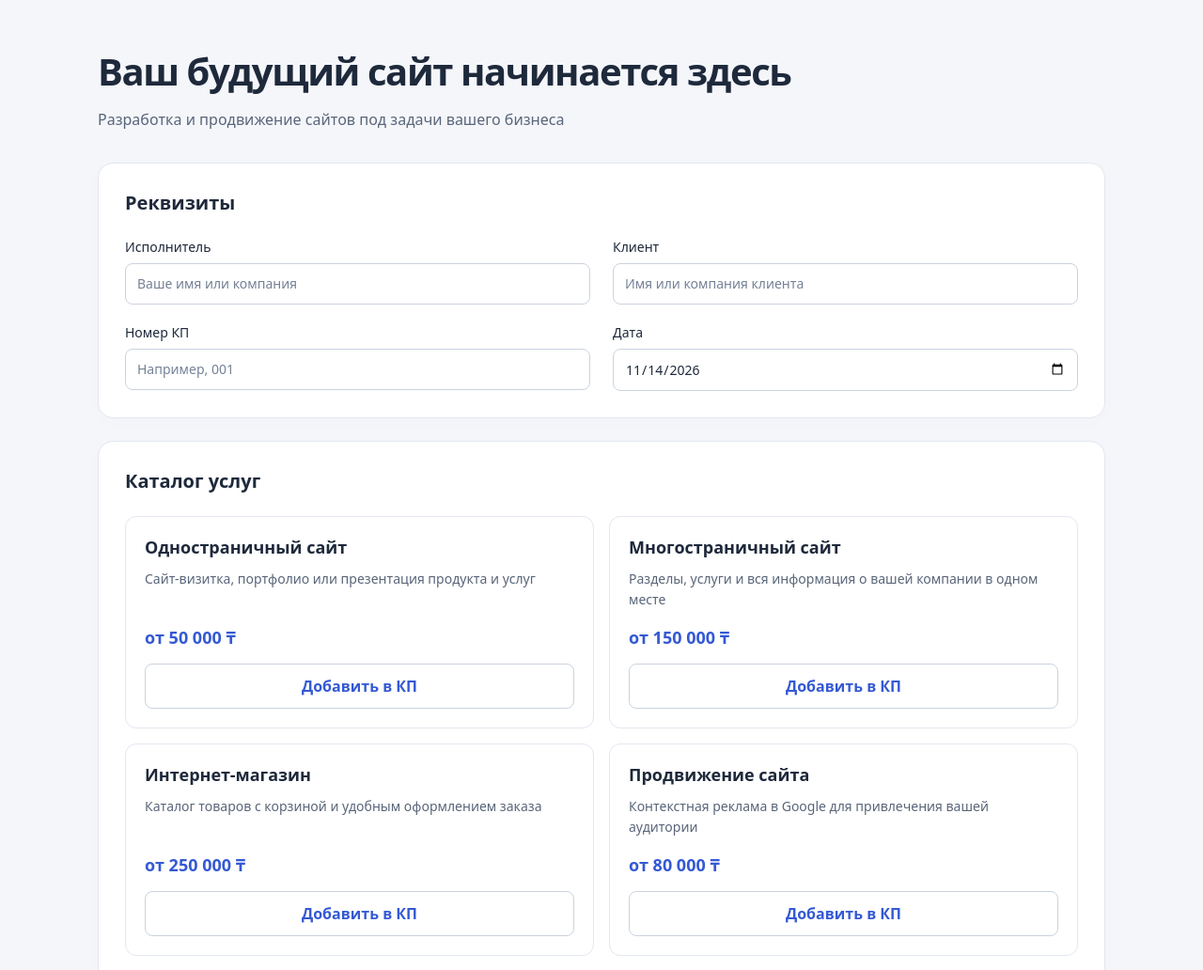
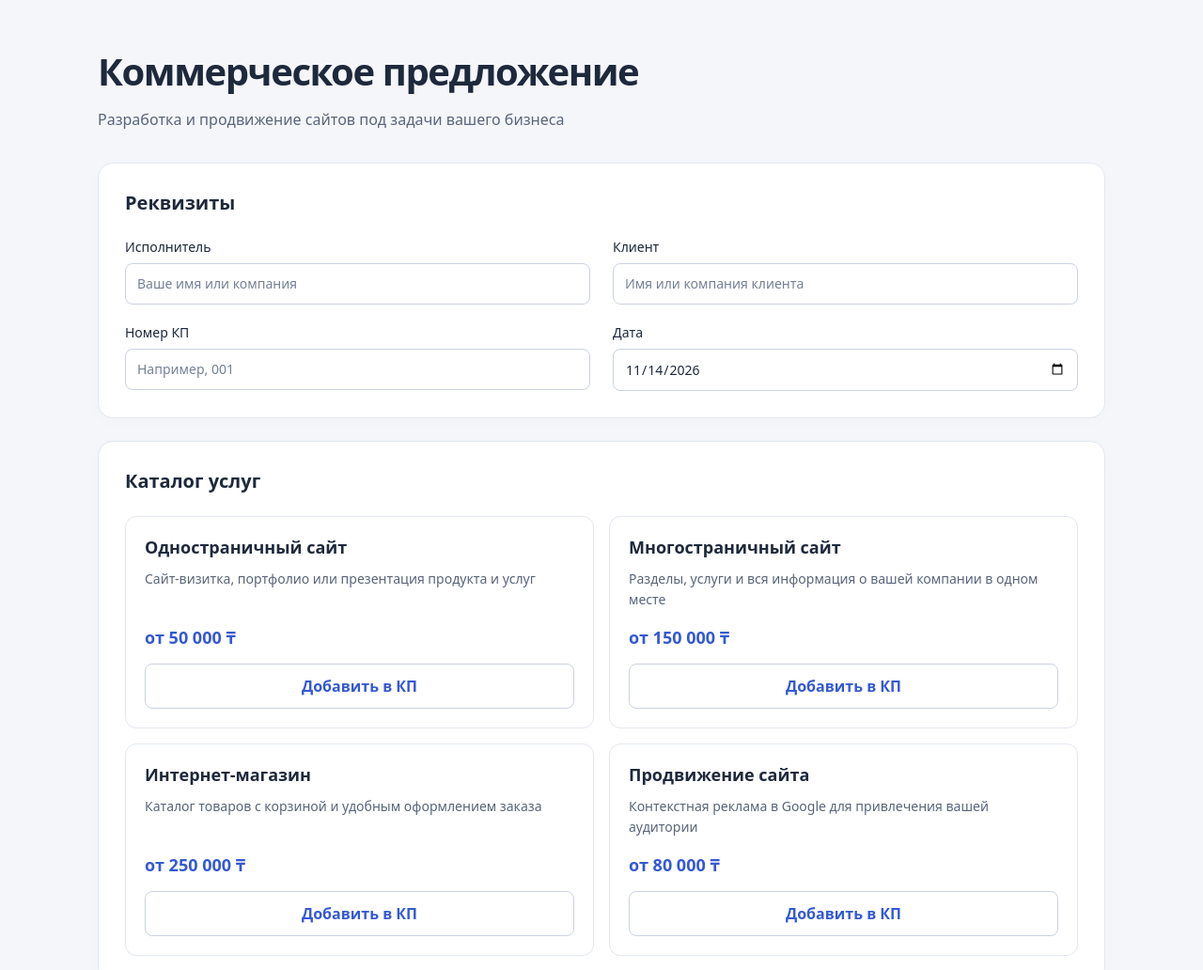
Before and after one commit to maliksuleimenov11-dotcom/smeta, a plain HTML site: page index.html in a window 1280 px wide. Shown: the top 1032 px of the page at 94% size. Drawn offline with Linux system fonts and the light colour scheme.

Commit message:
Revert "Изменить главный заголовок страницы"
This reverts commit a76e8fb15c38f502cf5d38597226df7dc7f001bc.

```diff
--- a/index.html
+++ b/index.html
@@ -10,7 +10,7 @@
 <body>
   <main class="estimate">
     <header class="page-header">
-      <h1>Ваш будущий сайт начинается здесь</h1>
+      <h1>Коммерческое предложение</h1>
       <p>Разработка и продвижение сайтов под задачи вашего бизнеса</p>
     </header>
     <h1 class="print-only" id="print-title">Коммерческое предложение</h1>
```
